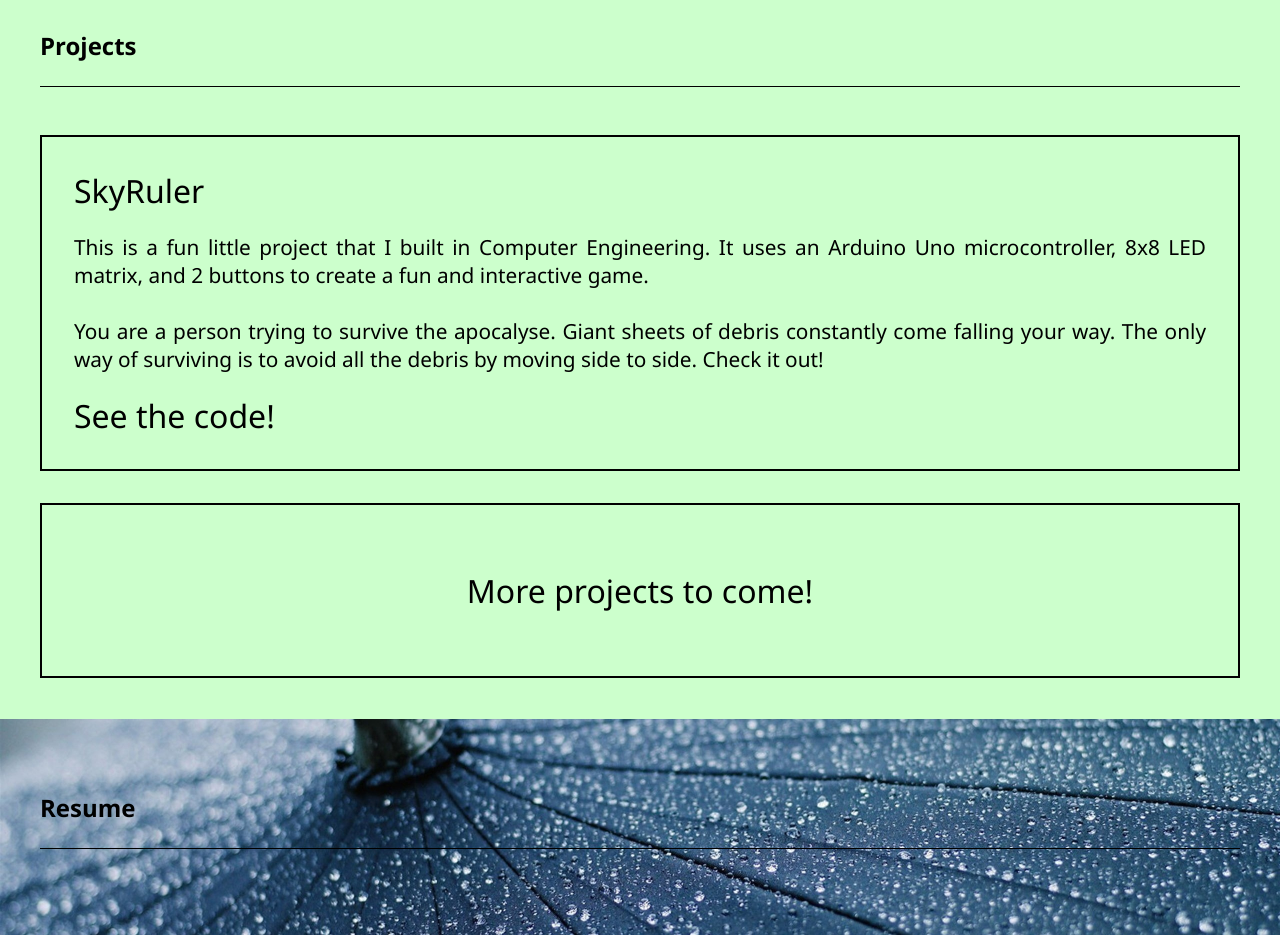
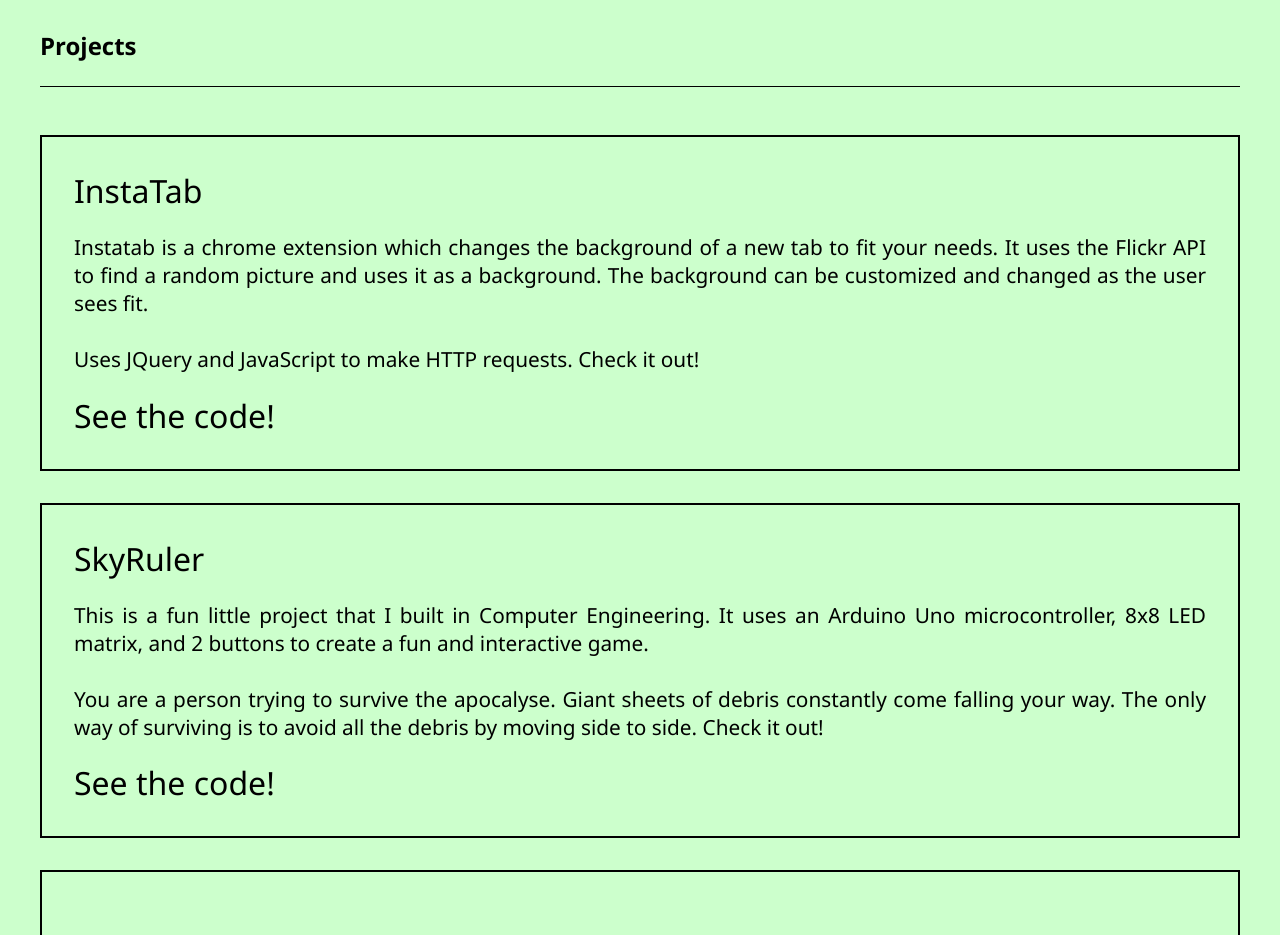
Before and after one commit to jstarw/jstarw.github.io, a plain HTML site: page index.html in a window 1280 px wide. Shown: the part 1420-2355 px from the top of the page. Drawn offline with Linux system fonts and the light colour scheme.

Commit message:
Added additional projects
InstaTab

```diff
--- a/index.html
+++ b/index.html
@@ -45,6 +45,12 @@
 				<div class="space"></div>
 				<div class="projects">
 					<ul>
+						<li class="project-list">
+							<a href="https://github.com/jstarw/InstaTab" class="project-title">InstaTab</a>
+							<p class="project-description">Instatab is a chrome extension which changes the background of a new tab to fit your needs. It uses the Flickr API to find a random picture and uses it as a background. The background can be customized and changed as the user sees fit.<br><br>Uses JQuery and JavaScript to make HTTP requests. Check it out!</p>
+							<a href="https://github.com/jstarw/InstaTab" class="project-link">See the code!</a>
+						</li>
+						<div class="space"></div>
 						<li class="project-list">
 							<a href="https://github.com/jstarw/SkyRuler" class="project-title">SkyRuler</a>
 							<p class="project-description">This is a fun little project that I built in Computer Engineering. It uses an Arduino Uno microcontroller, 8x8 LED matrix, and 2 buttons to create a fun and interactive game. <br><br> You are a person trying to survive the apocalyse. Giant sheets of debris constantly come falling your way. The only way of surviving is to avoid all the debris by moving side to side. Check it out! </p>
@@ -113,14 +119,5 @@
 	<script>
 		smoothScroll.init();
 	</script>
-	<!--
-	<figure>
-  		<iframe src="http://player.vimeo.com/video/47817138" width="WIDTH" height="HEIGHT" frameborder="0" webkitallowfullscreen mozallowfullscreen allowfullscreen></iframe>
-	</figure>
-
-	<footer>
-		<p>Copyright 2014 Jonathan Wen</p>
-	</footer>
-	-->
 </body>
 </html>
```
